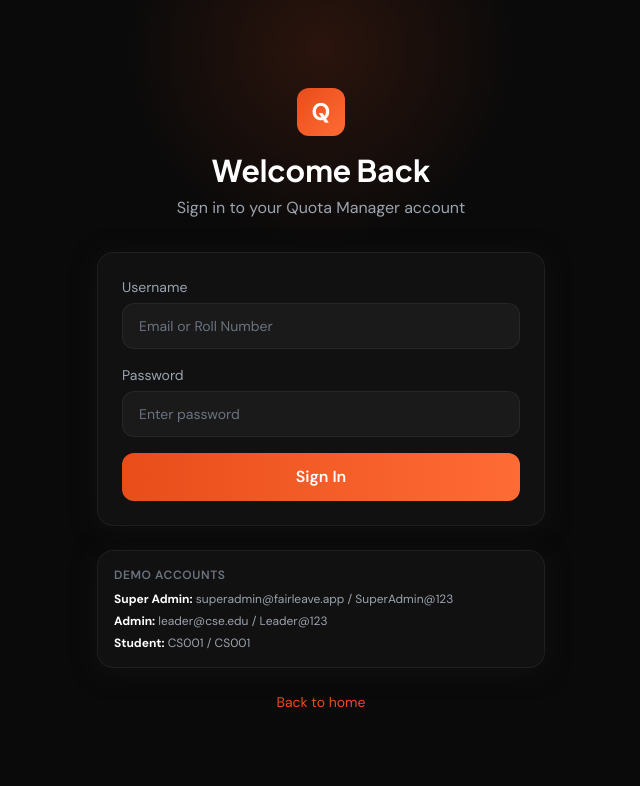
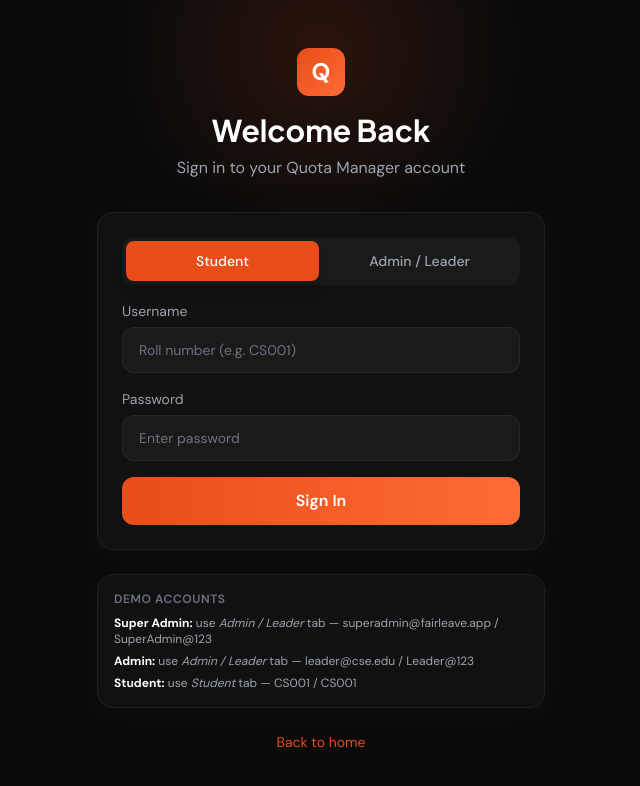
Before and after one commit to Rabeeh7/Quota-leave-management-software, a React (Vite) app in the folder client/: page /login in a window 1280 px wide. Shown: the top 786 px of the page, without its empty margins (319-959 px from the left). Built offline with nearby package versions, Linux system fonts and the light colour scheme; no server answers.

Commit message:
last cursor

```diff
--- a/client/eslint.config.js
+++ b/client/eslint.config.js
@@ -7,7 +7,7 @@ import { defineConfig, globalIgnores } from 'eslint/config'
 export default defineConfig([
   globalIgnores(['dist']),
   {
-    files: ['playwright.config.js', 'tests/**/*.js'],
+    files: ['playwright.config.js', 'vite.config.js', 'tests/**/*.js'],
     languageOptions: {
       ecmaVersion: 2020,
       globals: globals.node,
--- a/client/src/pages/public/Login.jsx
+++ b/client/src/pages/public/Login.jsx
@@ -6,7 +6,10 @@ import { getRolePath } from '../../utils/helpers';
 const Login = () => {
   const { login } = useAuth();
   const navigate = useNavigate();
-  const [formData, setFormData] = useState({ username: '', password: '' });
+  const [tab, setTab] = useState('student');
+  const [studentUsername, setStudentUsername] = useState('');
+  const [adminEmail, setAdminEmail] = useState('');
+  const [password, setPassword] = useState('');
   const [loading, setLoading] = useState(false);
   const [error, setError] = useState('');
 
@@ -16,7 +19,10 @@ const Login = () => {
     setError('');
 
     try {
-      const credentials = { username: formData.username, password: formData.password };
+      const credentials =
+        tab === 'student'
+          ? { username: studentUsername.trim(), password }
+          : { email: adminEmail.trim().toLowerCase(), password };
       const user = await login(credentials);
       navigate(getRolePath(user.role));
     } catch (err) {
@@ -46,19 +52,84 @@ const Login = () => {
         {/* Form */}
         <div className="glass-card p-6">
           <form onSubmit={handleSubmit} className="space-y-4">
-            <div>
-              <label htmlFor="login-username" className="block text-sm text-text-secondary mb-1.5">Username</label>
+            <div
+              className="flex rounded-xl bg-elevated p-1 gap-1"
+              role="tablist"
+              aria-label="Account type"
+            >
+              <button
+                type="button"
+                role="tab"
+                id="login-tab-student"
+                aria-selected={tab === 'student'}
+                aria-controls="login-panel-student"
+                onClick={() => { setTab('student'); setError(''); }}
+                className={`flex-1 py-2.5 px-3 rounded-lg text-sm font-medium transition-all ${
+                  tab === 'student'
+                    ? 'bg-accent text-white shadow-lg'
+                    : 'text-text-secondary hover:text-white'
+                }`}
+              >
+                Student
+              </button>
+              <button
+                type="button"
+                role="tab"
+                id="login-tab-admin"
+                aria-selected={tab === 'admin'}
+                aria-controls="login-panel-admin"
+                onClick={() => { setTab('admin'); setError(''); }}
+                className={`flex-1 py-2.5 px-3 rounded-lg text-sm font-medium transition-all ${
+                  tab === 'admin'
+                    ? 'bg-accent text-white shadow-lg'
+                    : 'text-text-secondary hover:text-white'
+                }`}
+              >
+                Admin / Leader
+              </button>
+            </div>
+
+            {tab === 'student' ? (
+              <div
+                id="login-panel-student"
+                role="tabpanel"
+                aria-labelledby="login-tab-student"
+              >
+                <label htmlFor="login-student-username" className="block text-sm text-text-secondary mb-1.5">
+                  Username
+                </label>
                 <input
-                id="login-username"
+                  id="login-student-username"
                   type="text"
                   required
                   className="input-field"
-                placeholder="Email or Roll Number"
+                  placeholder="Roll number (e.g. CS001)"
                   autoComplete="username"
-                value={formData.username}
-                onChange={e => setFormData({ ...formData, username: e.target.value })}
+                  value={studentUsername}
+                  onChange={(e) => setStudentUsername(e.target.value)}
                 />
               </div>
+            ) : (
+              <div
+                id="login-panel-admin"
+                role="tabpanel"
+                aria-labelledby="login-tab-admin"
+              >
+                <label htmlFor="login-admin-email" className="block text-sm text-text-secondary mb-1.5">
+                  Email
+                </label>
+                <input
+                  id="login-admin-email"
+                  type="email"
+                  required
+                  className="input-field"
+                  placeholder="name@institution.edu"
+                  autoComplete="email"
+                  value={adminEmail}
+                  onChange={(e) => setAdminEmail(e.target.value)}
+                />
+              </div>
+            )}
 
             <div>
               <label htmlFor="login-password" className="block text-sm text-text-secondary mb-1.5">Password</label>
@@ -69,8 +140,8 @@ const Login = () => {
                 className="input-field"
                 placeholder="Enter password"
                 autoComplete="current-password"
-                value={formData.password}
-                onChange={e => setFormData({ ...formData, password: e.target.value })}
+                value={password}
+                onChange={(e) => setPassword(e.target.value)}
               />
             </div>
 
@@ -95,9 +166,9 @@ const Login = () => {
         <div className="mt-6 glass-card p-4">
           <p className="text-xs text-text-muted mb-2 font-semibold uppercase tracking-wider">Demo Accounts</p>
           <div className="space-y-1.5 text-xs text-text-secondary">
-            <p><strong className="text-white">Super Admin:</strong> superadmin@fairleave.app / SuperAdmin@123</p>
-            <p><strong className="text-white">Admin:</strong> leader@cse.edu / Leader@123</p>
-            <p><strong className="text-white">Student:</strong> CS001 / CS001</p>
+            <p><strong className="text-white">Super Admin:</strong> use <em>Admin / Leader</em> tab — superadmin@fairleave.app / SuperAdmin@123</p>
+            <p><strong className="text-white">Admin:</strong> use <em>Admin / Leader</em> tab — leader@cse.edu / Leader@123</p>
+            <p><strong className="text-white">Student:</strong> use <em>Student</em> tab — CS001 / CS001</p>
           </div>
         </div>
 
```
Also changed, not shown: 2 other files (tests, documents, lock files or other folders). Lines whose indentation alone changed are shown as unchanged.
